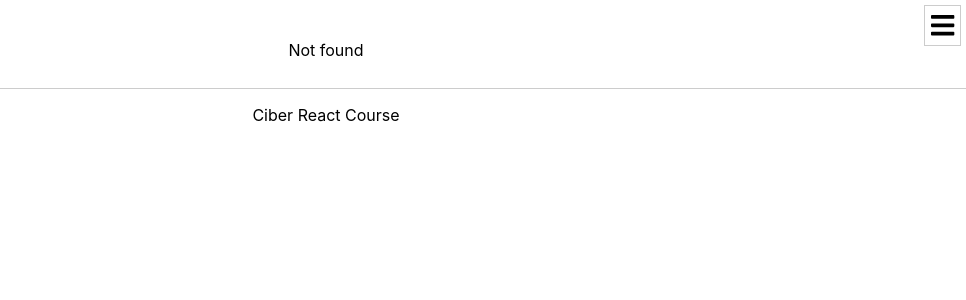
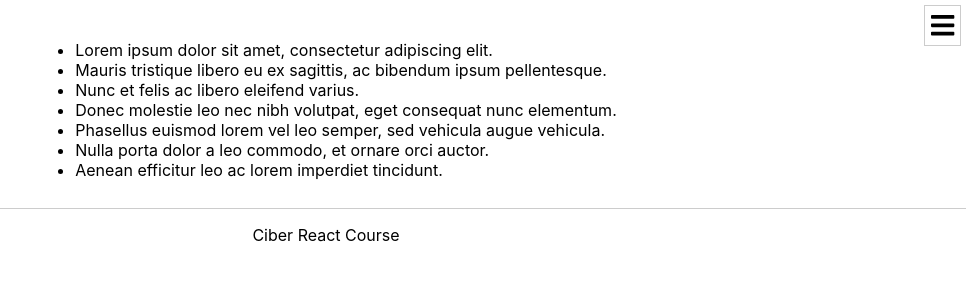
Before and after one commit to rudfoss/cra-workshop, a React (Create React App) app: page /listmessages in a window 1280 px wide. Before the commit this address had no page. Shown: the top 300 px of the page, without its empty margins (314-1280 px from the left). Built offline with nearby package versions, Linux system fonts and the light colour scheme.

Commit message:
ListMessages

```diff
--- /dev/null
+++ b/src/features/ListMessages/ListMessages.tsx
@@ -0,0 +1,14 @@
+import React from "react"
+import messages from "data/messages.json"
+
+export const ListMessages = (): JSX.Element => {
+	return (
+		<ul>
+			{Object.entries(messages).map(([id, message]) => (
+				<li key={id}>{message}</li>
+			))}
+		</ul>
+	)
+}
+
+export default ListMessages
--- /dev/null
+++ b/src/features/ListMessages/index.ts
@@ -0,0 +1 @@
+export { ListMessages as default } from "./ListMessages"
--- a/src/features/Nav/Nav.tsx
+++ b/src/features/Nav/Nav.tsx
@@ -41,6 +41,9 @@ export const Nav = (): JSX.Element => {
 						<NavLink to="/composition" onClick={close} activeClassName={cls.active}>Composition</NavLink>
 					</div>
 					<div>
+						<NavLink to="/listmessages" onClick={close} activeClassName={cls.active}>List messages</NavLink>
+					</div>
+					<div>
 						<NavLink to="/messagerouter" onClick={close} activeClassName={cls.active}>Message Router</NavLink>
 					</div>
 
--- a/src/features/Router/Router.tsx
+++ b/src/features/Router/Router.tsx
@@ -6,6 +6,7 @@ import Incrementor from "features/Incrementor"
 import Ticker from "features/Ticker"
 import ConnectedTicker from "features/ConnectedTicker"
 import { RouteTickerMessage, RouteRangeMinMax } from "features/RouteParams"
+import ListMessages from "features/ListMessages"
 
 const TodoList = lazy(() => import("features/TodoList"))
 const HeavyForm = lazy(() => import("features/HeavyForm"))
@@ -52,6 +53,9 @@ export const Router = (): JSX.Element => {
 						<p>Repeat me</p>
 					</Repeat>
 				</Route>
+				<Route path="/listmessages">
+					<ListMessages/>
+				</Route>
 				<Route path="/messagerouter">
 					<MessageRouter/>
 				</Route>
```
